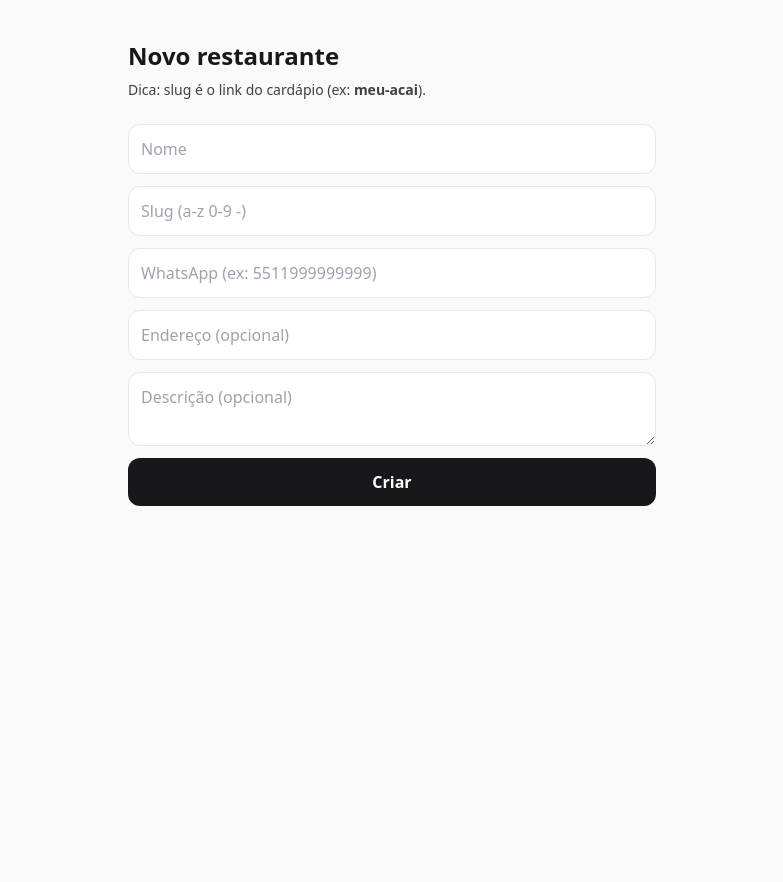
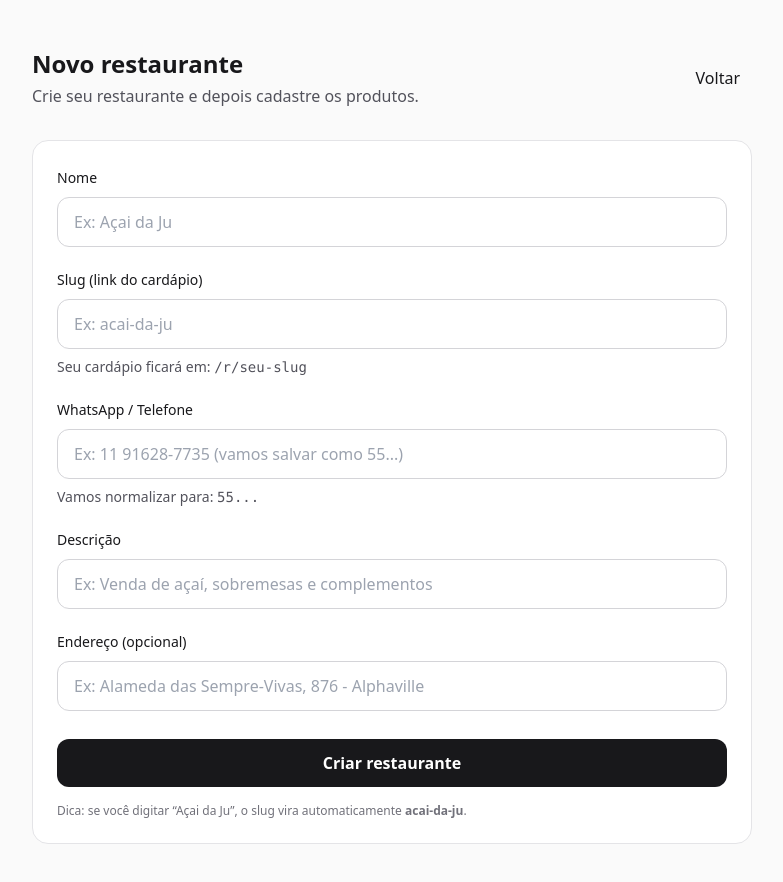
Before and after one commit to socdefainder-oss/pronto-frontend, a Next.js app: page /app/restaurant/new in a window 1280 px wide. Shown: the top 882 px of the page, without its empty margins (248-1031 px from the left). Before the commit the page ends 800 px from the top, so only its background shows below. Built offline with nearby package versions, Linux system fonts and the light colour scheme; no server answers.

Commit message:
fix: auto slugify + slug validation on restaurant create

```diff
--- a/app/app/restaurant/new/page.tsx
+++ b/app/app/restaurant/new/page.tsx
@@ -1,52 +1,283 @@
 "use client";
 
-import { useState } from "react";
-import { api } from "../../../lib/api";
+import Link from "next/link";
+import { useMemo, useState, useEffect } from "react";
+import { isValidSlug, slugify } from "@/app/lib/slug";
 
-export default function NewRestaurant() {
+type FieldErrors = Record<string, string[]>;
+
+function getApiBase() {
+  const v = process.env.NEXT_PUBLIC_API_URL;
+  if (!v) return "";
+  return v.replace(/\/+$/, ""); // remove barra final
+}
+
+function normalizePhoneBR(input: string) {
+  // deixa só números
+  const digits = (input || "").replace(/\D/g, "");
+  // se já começa com 55, mantém
+  if (digits.startsWith("55")) return digits;
+  // se for número BR sem DDI (ex: 11999999999), adiciona 55
+  if (digits.length >= 10 && digits.length <= 13) return `55${digits}`;
+  return digits;
+}
+
+function getToken() {
+  // tente os nomes mais comuns
+  return (
+    localStorage.getItem("token") ||
+    localStorage.getItem("pronto_token") ||
+    localStorage.getItem("access_token") ||
+    ""
+  );
+}
+
+export default function NewRestaurantPage() {
+  const API = useMemo(() => getApiBase(), []);
+
   const [name, setName] = useState("");
   const [slug, setSlug] = useState("");
+  const [slugTouched, setSlugTouched] = useState(false);
+
   const [phone, setPhone] = useState("");
   const [description, setDescription] = useState("");
   const [address, setAddress] = useState("");
-  const [msg, setMsg] = useState<string | null>(null);
 
-  async function onSubmit(e: React.FormEvent) {
+  const [loading, setLoading] = useState(false);
+  const [formError, setFormError] = useState("");
+  const [fieldErrors, setFieldErrors] = useState<FieldErrors>({});
+  const [okMsg, setOkMsg] = useState("");
+
+  // auto-slug quando o usuário digita o nome (se ele ainda não mexeu no slug)
+  useEffect(() => {
+    if (!slugTouched) {
+      setSlug(slugify(name));
+    }
+  }, [name, slugTouched]);
+
+  const slugOk = slug.length === 0 ? false : isValidSlug(slug);
+
+  async function handleSubmit(e: React.FormEvent) {
     e.preventDefault();
-    setMsg(null);
+    setFormError("");
+    setOkMsg("");
+    setFieldErrors({});
+
+    if (!API) {
+      setFormError("NEXT_PUBLIC_API_URL não está configurada na Vercel.");
+      return;
+    }
+
+    const token = getToken();
+    if (!token) {
+      setFormError("Você não está autenticado. Faça login novamente.");
+      return;
+    }
+
+    const payload = {
+      name: name.trim(),
+      slug: slugify(slug), // força slug limpo
+      phone: normalizePhoneBR(phone),
+      description: description.trim(),
+      address: address.trim(),
+    };
+
+    if (!payload.name) {
+      setFieldErrors((p) => ({ ...p, name: ["Obrigatório"] }));
+      return;
+    }
+
+    if (!isValidSlug(payload.slug)) {
+      setFieldErrors((p) => ({
+        ...p,
+        slug: ["Slug inválido. Use minúsculo, números e hífen (ex: acai-da-ju)."],
+      }));
+      return;
+    }
+
+    setLoading(true);
     try {
-      await api("/api/restaurants", {
+      const res = await fetch(`${API}/api/restaurants`, {
         method: "POST",
-        body: JSON.stringify({ name, slug, phone, description, address })
+        headers: {
+          "Content-Type": "application/json",
+          Authorization: `Bearer ${token}`,
+        },
+        body: JSON.stringify(payload),
       });
-      window.location.href = "/app";
+
+      const text = await res.text();
+      let data: any = null;
+      try {
+        data = text ? JSON.parse(text) : null;
+      } catch {
+        data = text;
+      }
+
+      if (!res.ok) {
+        // tenta mapear erro padrão do backend (zod)
+        const fe: FieldErrors = data?.error?.fieldErrors || {};
+        const formErrors: string[] = data?.error?.formErrors || [];
+        if (Object.keys(fe).length > 0) setFieldErrors(fe);
+        if (formErrors.length > 0) setFormError(formErrors.join(" | "));
+
+        if (!Object.keys(fe).length && !formErrors.length) {
+          setFormError(
+            typeof data === "string"
+              ? data
+              : data?.message || data?.error || `Erro ao criar restaurante (HTTP ${res.status})`
+          );
+        }
+        return;
+      }
+
+      setOkMsg("✅ Restaurante criado com sucesso!");
+      // limpa form e reseta slug auto
+      setName("");
+      setSlug("");
+      setSlugTouched(false);
+      setPhone("");
+      setDescription("");
+      setAddress("");
     } catch (err: any) {
-      setMsg(err.message);
+      setFormError("Falha de rede ao chamar a API. Verifique o backend/ENV.");
+    } finally {
+      setLoading(false);
     }
   }
 
   return (
-    <main className="mx-auto max-w-xl px-6 py-10">
-      <h1 className="text-2xl font-bold">Novo restaurante</h1>
-      <p className="mt-2 text-zinc-700 text-sm">
-        Dica: slug é o link do cardápio (ex: <b>meu-acai</b>).
-      </p>
+    <main className="mx-auto max-w-3xl px-6 py-12">
+      <div className="flex items-center justify-between">
+        <div>
+          <h1 className="text-2xl font-bold">Novo restaurante</h1>
+          <p className="text-zinc-600 mt-1">
+            Crie seu restaurante e depois cadastre os produtos.
+          </p>
+        </div>
 
-      <form onSubmit={onSubmit} className="mt-6 grid gap-3">
-        <input className="rounded-xl border p-3" placeholder="Nome"
-          value={name} onChange={e => setName(e.target.value)} />
-        <input className="rounded-xl border p-3" placeholder="Slug (a-z 0-9 -)"
-          value={slug} onChange={e => setSlug(e.target.value)} />
-        <input className="rounded-xl border p-3" placeholder="WhatsApp (ex: 5511999999999)"
-          value={phone} onChange={e => setPhone(e.target.value)} />
-        <input className="rounded-xl border p-3" placeholder="Endereço (opcional)"
-          value={address} onChange={e => setAddress(e.target.value)} />
-        <textarea className="rounded-xl border p-3" placeholder="Descrição (opcional)"
-          value={description} onChange={e => setDescription(e.target.value)} />
-        <button className="rounded-xl bg-zinc-900 text-white py-3 font-semibold hover:bg-zinc-800">
-          Criar
+        <Link className="rounded-lg px-3 py-2 hover:bg-zinc-100" href="/app">
+          Voltar
+        </Link>
+      </div>
+
+      <form onSubmit={handleSubmit} className="mt-8 rounded-2xl border border-zinc-200 bg-white p-6">
+        {formError ? (
+          <div className="mb-4 rounded-xl border border-red-200 bg-red-50 p-4 text-red-800">
+            {formError}
+          </div>
+        ) : null}
+
+        {okMsg ? (
+          <div className="mb-4 rounded-xl border border-green-200 bg-green-50 p-4 text-green-800">
+            {okMsg}
+          </div>
+        ) : null}
+
+        {/* Nome */}
+        <label className="block">
+          <span className="text-sm font-medium">Nome</span>
+          <input
+            className="mt-2 w-full rounded-xl border border-zinc-300 px-4 py-3 outline-none focus:border-zinc-800"
+            value={name}
+            onChange={(e) => setName(e.target.value)}
+            placeholder="Ex: Açai da Ju"
+            autoComplete="off"
+          />
+          {fieldErrors?.name?.length ? (
+            <div className="mt-2 text-sm text-red-700">{fieldErrors.name.join(" | ")}</div>
+          ) : null}
+        </label>
+
+        {/* Slug */}
+        <label className="mt-5 block">
+          <span className="text-sm font-medium">Slug (link do cardápio)</span>
+          <input
+            className="mt-2 w-full rounded-xl border px-4 py-3 outline-none focus:border-zinc-800
+              border-zinc-300"
+            value={slug}
+            onChange={(e) => {
+              setSlugTouched(true);
+              setSlug(slugify(e.target.value));
+            }}
+            placeholder="Ex: acai-da-ju"
+            autoComplete="off"
+          />
+          <div className="mt-2 text-sm text-zinc-600">
+            Seu cardápio ficará em: <span className="font-mono">/r/{slug || "seu-slug"}</span>
+          </div>
+
+          {slug.length > 0 && !slugOk ? (
+            <div className="mt-2 text-sm text-red-700">
+              Slug inválido. Use minúsculo, números e hífen. Ex: <b>acai-da-ju</b>
+            </div>
+          ) : null}
+
+          {fieldErrors?.slug?.length ? (
+            <div className="mt-2 text-sm text-red-700">{fieldErrors.slug.join(" | ")}</div>
+          ) : null}
+        </label>
+
+        {/* Telefone */}
+        <label className="mt-5 block">
+          <span className="text-sm font-medium">WhatsApp / Telefone</span>
+          <input
+            className="mt-2 w-full rounded-xl border border-zinc-300 px-4 py-3 outline-none focus:border-zinc-800"
+            value={phone}
+            onChange={(e) => setPhone(e.target.value)}
+            placeholder="Ex: 11 91628-7735 (vamos salvar como 55...)"
+            autoComplete="off"
+          />
+          <div className="mt-2 text-sm text-zinc-600">
+            Vamos normalizar para: <span className="font-mono">{normalizePhoneBR(phone) || "55..."}</span>
+          </div>
+
+          {fieldErrors?.phone?.length ? (
+            <div className="mt-2 text-sm text-red-700">{fieldErrors.phone.join(" | ")}</div>
+          ) : null}
+        </label>
+
+        {/* Descrição */}
+        <label className="mt-5 block">
+          <span className="text-sm font-medium">Descrição</span>
+          <input
+            className="mt-2 w-full rounded-xl border border-zinc-300 px-4 py-3 outline-none focus:border-zinc-800"
+            value={description}
+            onChange={(e) => setDescription(e.target.value)}
+            placeholder="Ex: Venda de açaí, sobremesas e complementos"
+            autoComplete="off"
+          />
+          {fieldErrors?.description?.length ? (
+            <div className="mt-2 text-sm text-red-700">{fieldErrors.description.join(" | ")}</div>
+          ) : null}
+        </label>
+
+        {/* Endereço */}
+        <label className="mt-5 block">
+          <span className="text-sm font-medium">Endereço (opcional)</span>
+          <input
+            className="mt-2 w-full rounded-xl border border-zinc-300 px-4 py-3 outline-none focus:border-zinc-800"
+            value={address}
+            onChange={(e) => setAddress(e.target.value)}
+            placeholder="Ex: Alameda das Sempre-Vivas, 876 - Alphaville"
+            autoComplete="off"
+          />
+          {fieldErrors?.address?.length ? (
+            <div className="mt-2 text-sm text-red-700">{fieldErrors.address.join(" | ")}</div>
+          ) : null}
+        </label>
+
+        <button
+          type="submit"
+          disabled={loading}
+          className="mt-7 w-full rounded-xl bg-zinc-900 px-5 py-3 font-semibold text-white hover:bg-zinc-800 disabled:opacity-60"
+        >
+          {loading ? "Criando..." : "Criar restaurante"}
         </button>
-        {msg && <div className="text-sm text-red-600">{msg}</div>}
+
+        <div className="mt-4 text-xs text-zinc-500">
+          Dica: se você digitar “Açai da Ju”, o slug vira automaticamente <b>acai-da-ju</b>.
+        </div>
       </form>
     </main>
   );
--- /dev/null
+++ b/app/lib/slug.ts
@@ -0,0 +1,16 @@
+// app/lib/slug.ts
+export function slugify(input: string) {
+  return input
+    .normalize("NFD") // separa acentos
+    .replace(/[\u0300-\u036f]/g, "") // remove acentos
+    .toLowerCase()
+    .trim()
+    .replace(/[^a-z0-9]+/g, "-") // tudo que não for [a-z0-9] vira "-"
+    .replace(/^-+|-+$/g, "") // remove hífen no começo/fim
+    .replace(/-+/g, "-"); // colapsa hífens repetidos
+}
+
+export function isValidSlug(slug: string) {
+  // regra bem comum para slug: minúsculo, números e hífen, 3..60 chars
+  return /^[a-z0-9]+(?:-[a-z0-9]+)*$/.test(slug) && slug.length >= 3 && slug.length <= 60;
+}
```
